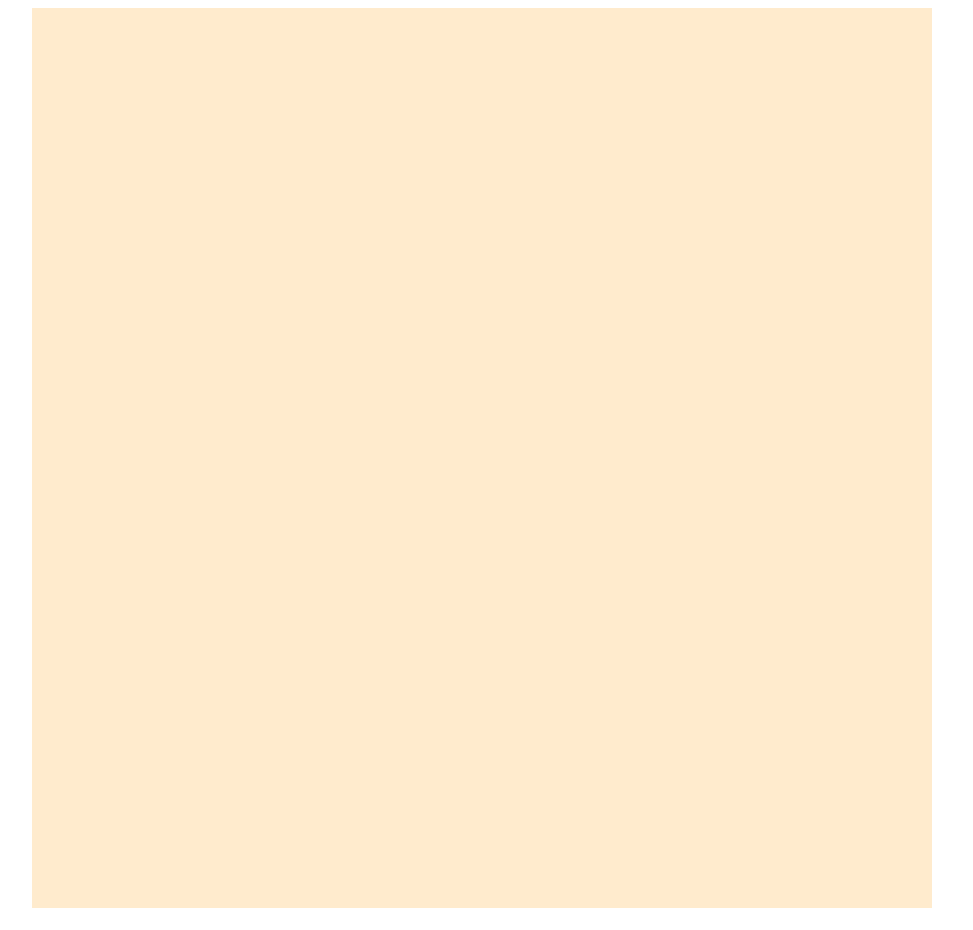
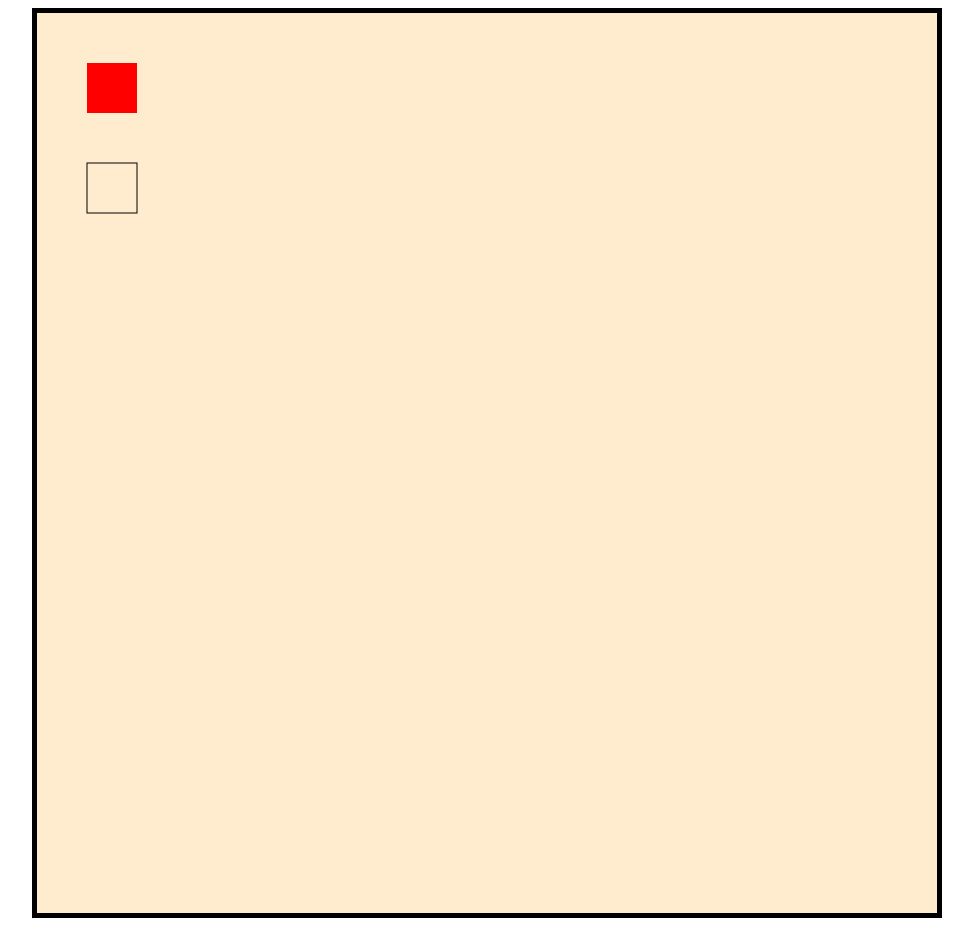
Before and after one commit to vit-krizka/canvas-tutorial, a plain HTML site: page index.html in a window 1280 px wide. Shown: the whole page, without its empty margins (158-1131 px from the left). Drawn offline with Linux system fonts and the light colour scheme.

Commit message:
vykreslení čtverců

```diff
--- a/index.html
+++ b/index.html
@@ -11,9 +11,11 @@
 
 <body>
     <div id="canvasDiv">
-        <canvas>
+        <canvas id="tutorial" width="900px" height="900px">
         </canvas>
     </div>
 </body>
 
+<script src="./script.js"></script>
+
 </html>
--- a/script.js
+++ b/script.js
@@ -0,0 +1,11 @@
+const canvas = document.getElementById("tutorial");
+
+if (canvas.getContext) {
+    const ctx = canvas.getContext("2d");
+
+    ctx.fillStyle = "rgb(255, 0, 0)";
+    ctx.fillRect(50, 50, 50, 50);
+    ctx.strokeRect(50, 150, 50, 50);
+} else {
+    // canvas-unsupported code here
+}
--- a/style.css
+++ b/style.css
@@ -6,6 +6,5 @@
 
 canvas {
     background-color: blanchedalmond;
-    width: 900px;
-    height: 900px;
+    border: 5px solid black;
 }
```
